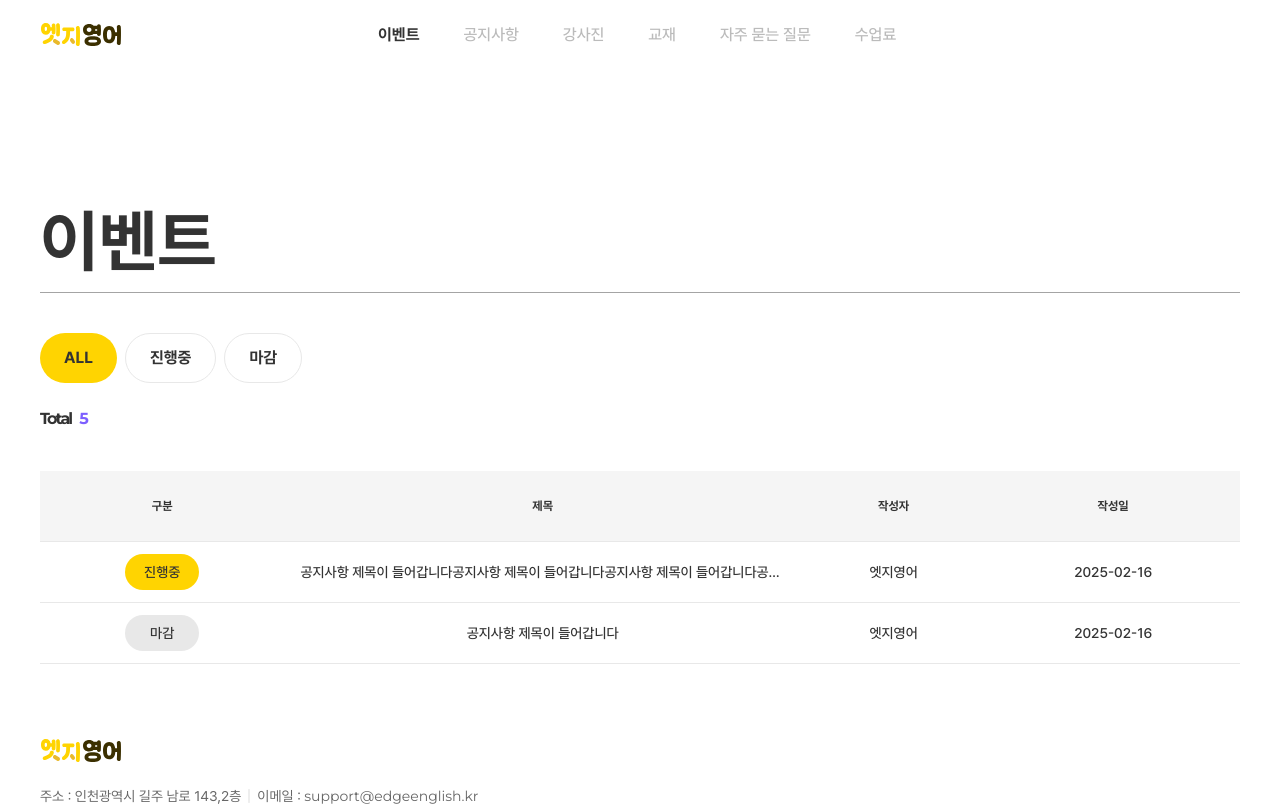
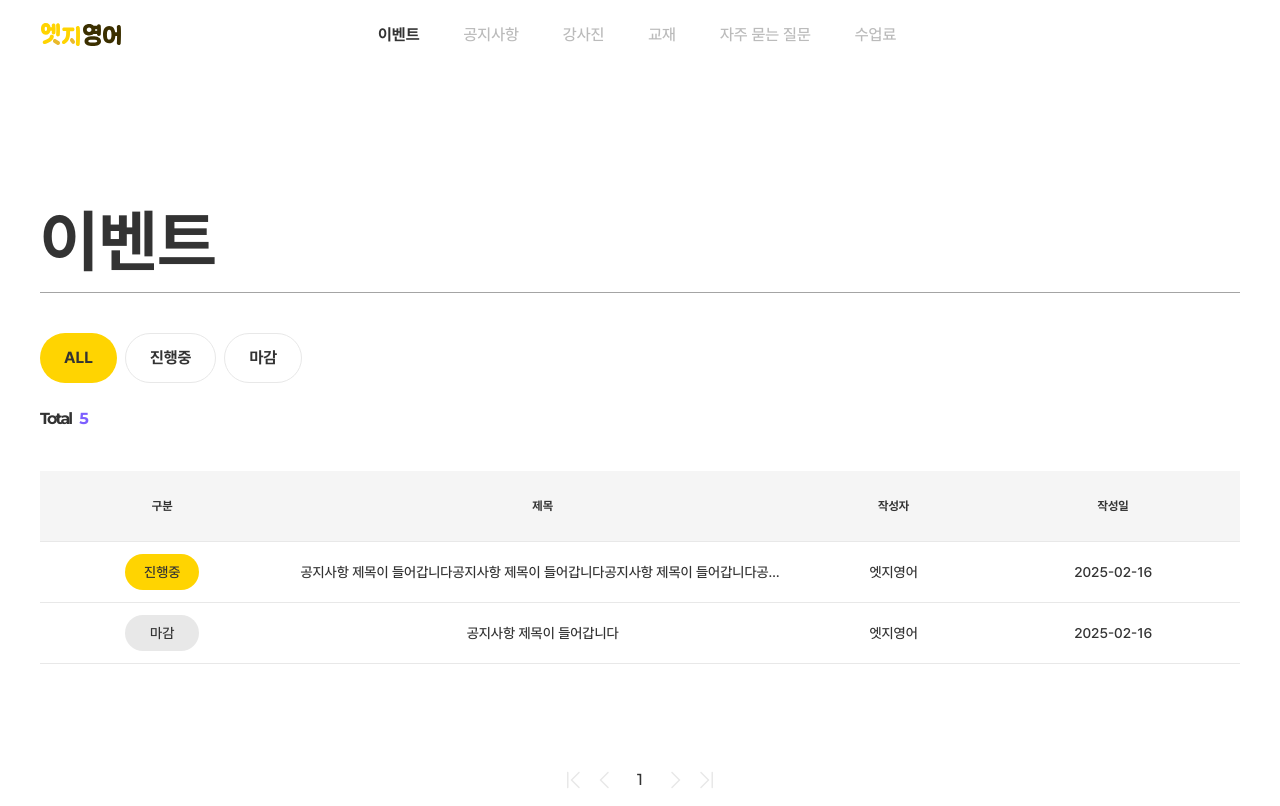
Before and after one commit to gandy818/edge-english, a Next.js app: page /events in a window 1280 px wide. Shown: the top 806 px of the page. Built offline with nearby package versions, Linux system fonts and the light colour scheme.

Commit message:
feat: 페이지네이션 추가, output export 설정 주석 처리

```diff
--- a/next.config.ts
+++ b/next.config.ts
@@ -1,7 +1,7 @@
 // import type { NextConfig } from "next";
 
 const nextConfig = {
-  output: 'export',
+  // output: 'export',
   trailingSlash: true,
   experimental: {
     missingSuspenseWithCSRBailout: false,
--- a/src/app/events/page.tsx
+++ b/src/app/events/page.tsx
@@ -1,5 +1,6 @@
 'use client';
 
+import Pagination from '@/components/Pagination';
 import axios from 'axios';
 import { useEffect, useState } from 'react';
 
@@ -98,6 +99,11 @@ export default function EventPage() {
           </tbody>
         </table>
       </div>
+
+      {/* 페이지네이션 */}
+      <div className="flex-center mt-24">
+        <Pagination />
+      </div>
     </div>
   );
 }
--- /dev/null
+++ b/src/components/Pagination.tsx
@@ -0,0 +1,64 @@
+export default function Pagination() {
+  return (
+    <div className="flex items-center gap-2">
+      {/* 맨 처음으로 */}
+      <svg
+        xmlns="http://www.w3.org/2000/svg"
+        width="24"
+        height="24"
+        viewBox="0 0 24 24"
+        fill="none"
+      >
+        <path
+          d="M9.96939 11.4694C9.89965 11.5391 9.84433 11.6218 9.80659 11.7128C9.76885 11.8039 9.74942 11.9015 9.74942 12.0001C9.74942 12.0986 9.76885 12.1962 9.80659 12.2873C9.84433 12.3783 9.89965 12.461 9.96939 12.5307L17.4694 20.0307C17.6101 20.1714 17.801 20.2505 18 20.2505C18.199 20.2505 18.3899 20.1714 18.5306 20.0307C18.6714 19.8899 18.7504 19.6991 18.7504 19.5001C18.7504 19.301 18.6714 19.1102 18.5306 18.9694L11.5603 12.0001L18.5306 5.03068C18.6714 4.88995 18.7504 4.69907 18.7504 4.50005C18.7504 4.30103 18.6714 4.11016 18.5306 3.96943C18.3899 3.8287 18.199 3.74963 18 3.74963C17.801 3.74963 17.6101 3.8287 17.4694 3.96943L9.96939 11.4694ZM6.75001 3.75005C6.94892 3.75005 7.13969 3.82907 7.28034 3.96972C7.42099 4.11037 7.50001 4.30114 7.50001 4.50005V19.5001C7.50001 19.699 7.42099 19.8897 7.28034 20.0304C7.13969 20.171 6.94892 20.2501 6.75001 20.2501C6.5511 20.2501 6.36033 20.171 6.21968 20.0304C6.07903 19.8897 6.00001 19.699 6.00001 19.5001V4.50005C6.00001 4.30114 6.07903 4.11037 6.21968 3.96972C6.36033 3.82907 6.5511 3.75005 6.75001 3.75005Z"
+          fill="#E8E8E8"
+        />
+      </svg>
+
+      {/* 이전 */}
+      <svg
+        xmlns="http://www.w3.org/2000/svg"
+        width="24"
+        height="24"
+        viewBox="0 0 24 24"
+        fill="none"
+      >
+        <path
+          d="M6.96939 12.5307L14.4694 20.0307C14.5391 20.1004 14.6218 20.1556 14.7128 20.1933C14.8039 20.2311 14.9015 20.2505 15 20.2505C15.0986 20.2505 15.1961 20.2311 15.2872 20.1933C15.3782 20.1556 15.461 20.1004 15.5306 20.0307C15.6003 19.961 15.6556 19.8783 15.6933 19.7872C15.731 19.6962 15.7504 19.5986 15.7504 19.5001C15.7504 19.4015 15.731 19.3039 15.6933 19.2129C15.6556 19.1218 15.6003 19.0391 15.5306 18.9694L8.56032 12.0001L15.5306 5.03068C15.6714 4.88995 15.7504 4.69907 15.7504 4.50005C15.7504 4.30103 15.6714 4.11016 15.5306 3.96943C15.3899 3.8287 15.199 3.74963 15 3.74963C14.801 3.74963 14.6101 3.8287 14.4694 3.96943L6.96939 11.4694C6.89965 11.5391 6.84433 11.6218 6.80659 11.7128C6.76885 11.8039 6.74942 11.9015 6.74942 12.0001C6.74942 12.0986 6.76885 12.1962 6.80659 12.2873C6.84433 12.3783 6.89965 12.461 6.96939 12.5307Z"
+          fill="#E8E8E8"
+        />
+      </svg>
+
+      {/* 숫자 */}
+      <div className="px-3 py-2 font-montserrat font-medium">1</div>
+
+      {/* 다음 */}
+      <svg
+        xmlns="http://www.w3.org/2000/svg"
+        width="24"
+        height="24"
+        viewBox="0 0 24 24"
+        fill="none"
+      >
+        <path
+          d="M17.0306 12.5307L9.53062 20.0307C9.46093 20.1004 9.37821 20.1556 9.28716 20.1933C9.19612 20.2311 9.09854 20.2505 8.99999 20.2505C8.90144 20.2505 8.80386 20.2311 8.71282 20.1933C8.62177 20.1556 8.53905 20.1004 8.46936 20.0307C8.39968 19.961 8.34441 19.8783 8.30669 19.7872C8.26898 19.6962 8.24957 19.5986 8.24957 19.5001C8.24957 19.4015 8.26898 19.3039 8.30669 19.2129C8.34441 19.1218 8.39968 19.0391 8.46936 18.9694L15.4397 12.0001L8.46936 5.03068C8.32863 4.88995 8.24957 4.69907 8.24957 4.50005C8.24957 4.30103 8.32863 4.11016 8.46936 3.96943C8.61009 3.8287 8.80097 3.74963 8.99999 3.74963C9.19901 3.74963 9.38988 3.8287 9.53062 3.96943L17.0306 11.4694C17.1003 11.5391 17.1557 11.6218 17.1934 11.7128C17.2312 11.8039 17.2506 11.9015 17.2506 12.0001C17.2506 12.0986 17.2312 12.1962 17.1934 12.2873C17.1557 12.3783 17.1003 12.461 17.0306 12.5307Z"
+          fill="#E8E8E8"
+        />
+      </svg>
+
+      {/* 맨 끝으로 */}
+      <svg
+        xmlns="http://www.w3.org/2000/svg"
+        width="24"
+        height="24"
+        viewBox="0 0 24 24"
+        fill="none"
+      >
+        <path
+          d="M14.0306 11.4694C14.1003 11.5391 14.1557 11.6218 14.1934 11.7128C14.2312 11.8039 14.2506 11.9015 14.2506 12.0001C14.2506 12.0986 14.2312 12.1962 14.1934 12.2873C14.1557 12.3783 14.1003 12.461 14.0306 12.5307L6.53062 20.0307C6.38988 20.1714 6.19901 20.2505 5.99999 20.2505C5.80097 20.2505 5.6101 20.1714 5.46936 20.0307C5.32863 19.8899 5.24957 19.6991 5.24957 19.5001C5.24957 19.301 5.32863 19.1102 5.46936 18.9694L12.4397 12.0001L5.46936 5.03068C5.32863 4.88995 5.24957 4.69907 5.24957 4.50005C5.24957 4.30103 5.32863 4.11016 5.46936 3.96943C5.6101 3.8287 5.80097 3.74963 5.99999 3.74963C6.19901 3.74963 6.38988 3.8287 6.53062 3.96943L14.0306 11.4694ZM17.25 3.75005C17.0511 3.75005 16.8603 3.82907 16.7197 3.96972C16.579 4.11037 16.5 4.30114 16.5 4.50005V19.5001C16.5 19.699 16.579 19.8897 16.7197 20.0304C16.8603 20.171 17.0511 20.2501 17.25 20.2501C17.4489 20.2501 17.6397 20.171 17.7803 20.0304C17.921 19.8897 18 19.699 18 19.5001V4.50005C18 4.30114 17.921 4.11037 17.7803 3.96972C17.6397 3.82907 17.4489 3.75005 17.25 3.75005Z"
+          fill="#E8E8E8"
+        />
+      </svg>
+    </div>
+  );
+}
```
